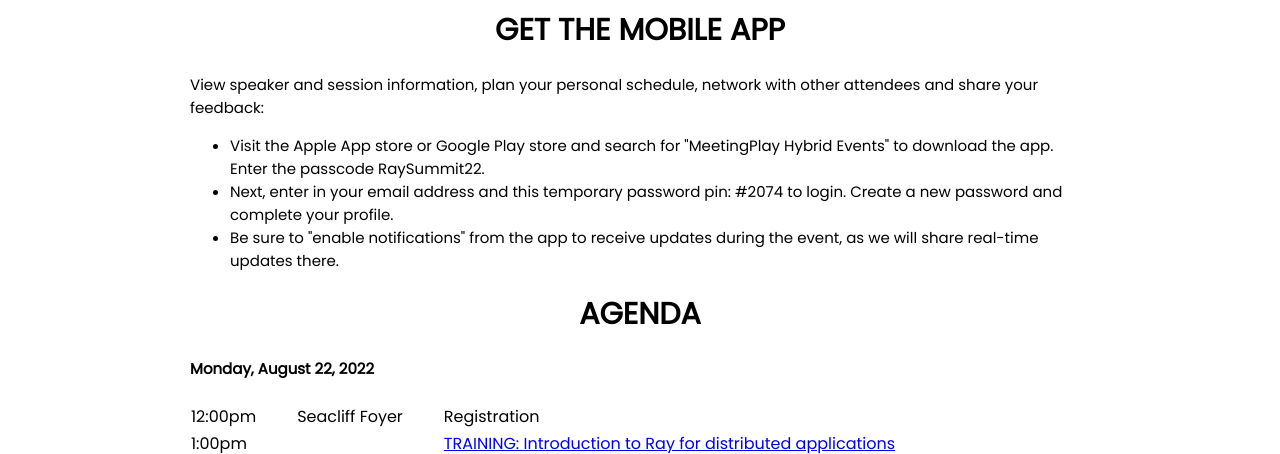
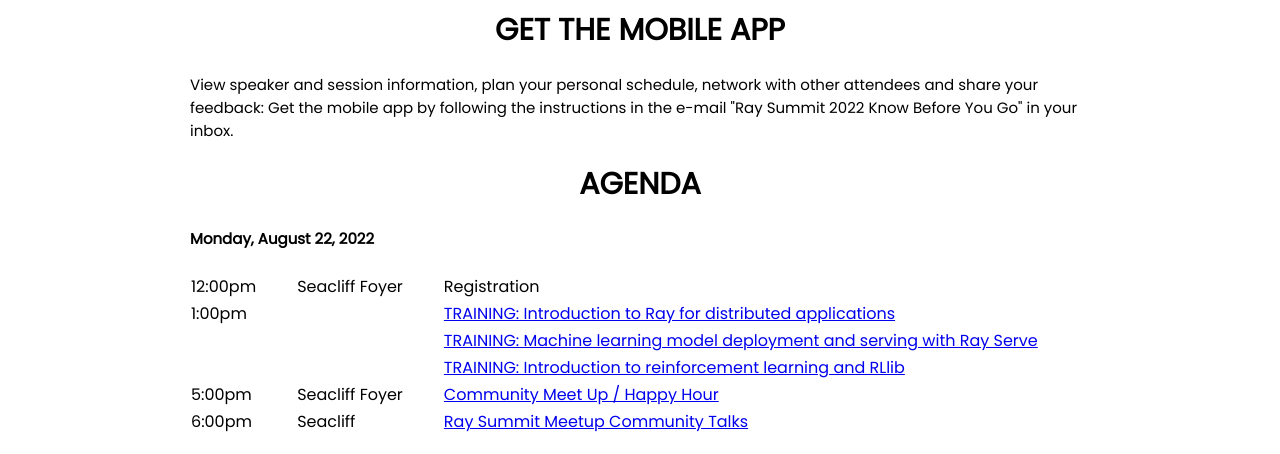
Before and after one commit to ray-project/ray-summit-2022, a plain HTML site: page index.html in a window 1280 px wide. Shown: the part 340-794 px from the top of the page. Drawn offline with Linux system fonts and the light colour scheme.

Commit message:
update instructions

```diff
--- a/index.html
+++ b/index.html
@@ -108,12 +108,8 @@
   </div>
   <h1>GET THE MOBILE APP</h1>
   <div style="max-width: 900px; margin: 0 auto">
-    View speaker and session information, plan your personal schedule, network with other attendees and share your feedback:
-    <ul>
-      <li>Visit the Apple App store or Google Play store and search for "MeetingPlay Hybrid Events" to download the app. Enter the passcode RaySummit22.</li>
-      <li>Next, enter in your email address and this temporary password pin: #2074 to login. Create a new password and complete your profile.</li>
-      <li>Be sure to "enable notifications" from the app to receive updates during the event, as we will share real-time updates there.</li>
-    </ul>
+    View speaker and session information, plan your personal schedule, network with other attendees and share your feedback: Get the mobile app by following the instructions
+    in the e-mail "Ray Summit 2022 Know Before You Go" in your inbox.
   </div>
   <h1>AGENDA</h1>
   <div style="max-width: 900px; margin: 0 auto">
```
